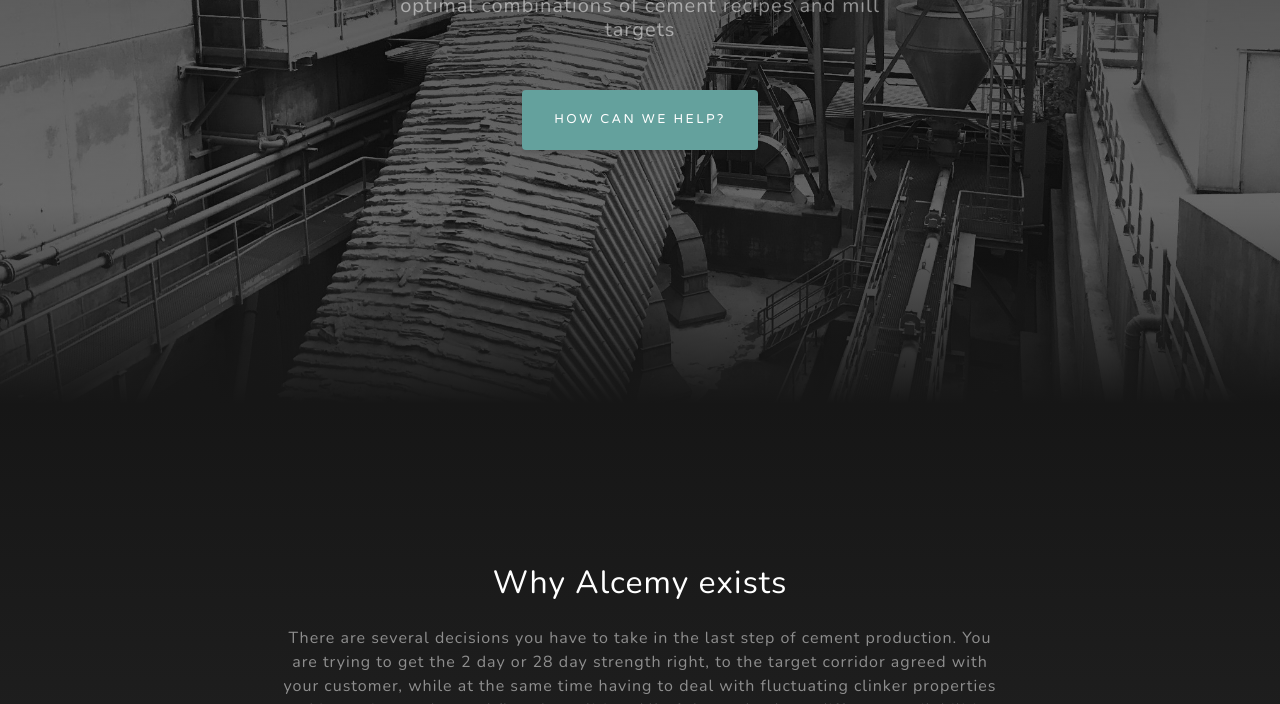
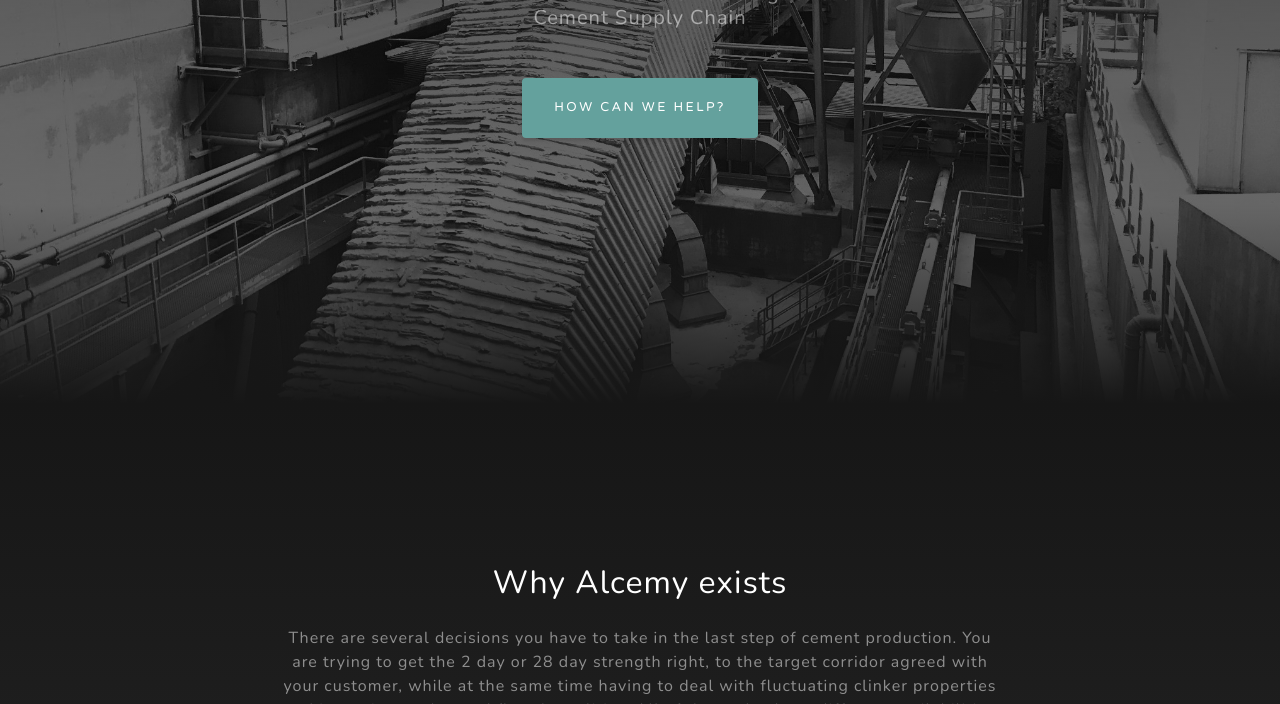
Before and after one commit to SmokinCaterpillar/alcemy_static, a plain HTML site: page index.html in a window 1280 px wide. Shown: the part 396-1100 px from the top of the page. Drawn offline with nearby package versions, Linux system fonts and the light colour scheme.

Commit message:
Also wirklich, dein Ding ja ist ja mega cumbersome!

```diff
--- a/index.html
+++ b/index.html
@@ -65,8 +65,7 @@
     <div class="container d-flex h-100 align-items-center">
         <div class="mx-auto text-center">
             <h1 class="mx-auto my-0 text-uppercase">Al<b>cem</b>y</h1>
-            <h2 class="text-white-50 mx-auto mt-2 mb-5">Providing cement manufacturers economically optimal combinations
-            of cement recipes and mill targets</h2>
+            <h2 class="text-white-50 mx-auto mt-2 mb-5">Data Science and Machine Learning for the Cement Supply Chain</h2>
             <a href="#about" class="btn btn-primary js-scroll-trigger">How can
                 we help?</a>
         </div>
```
